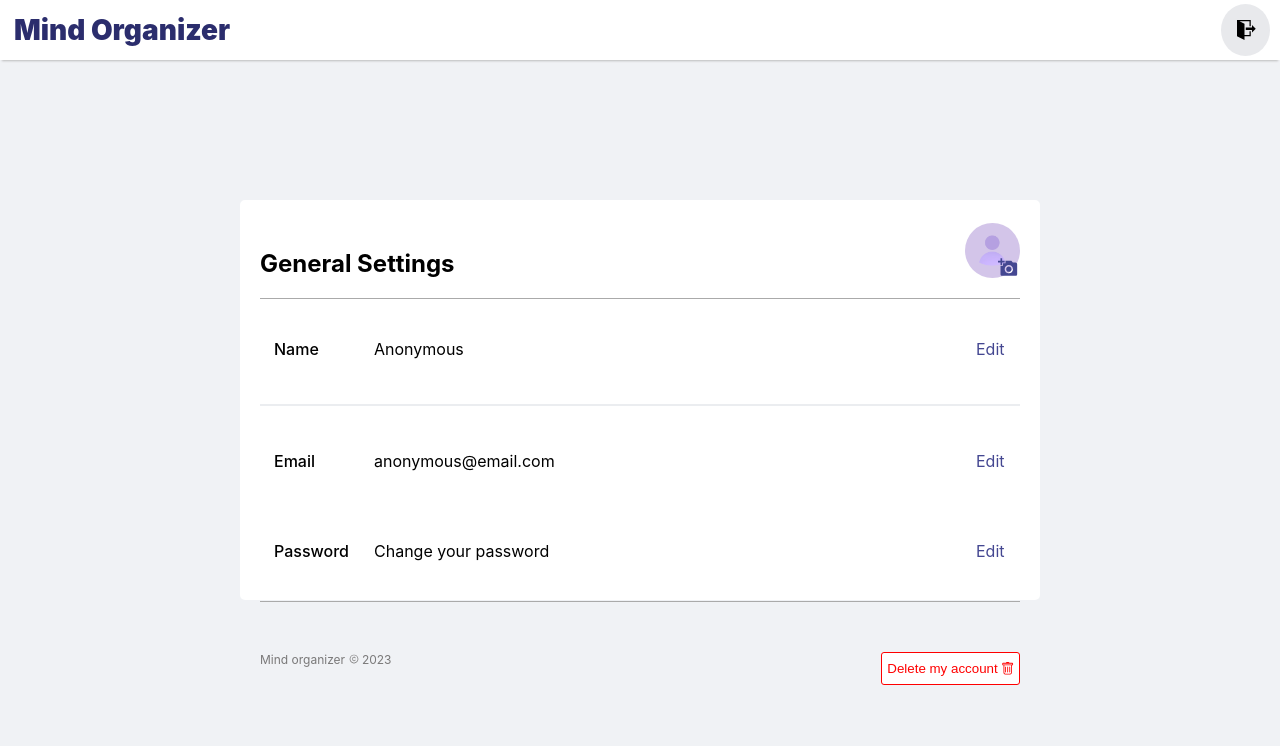
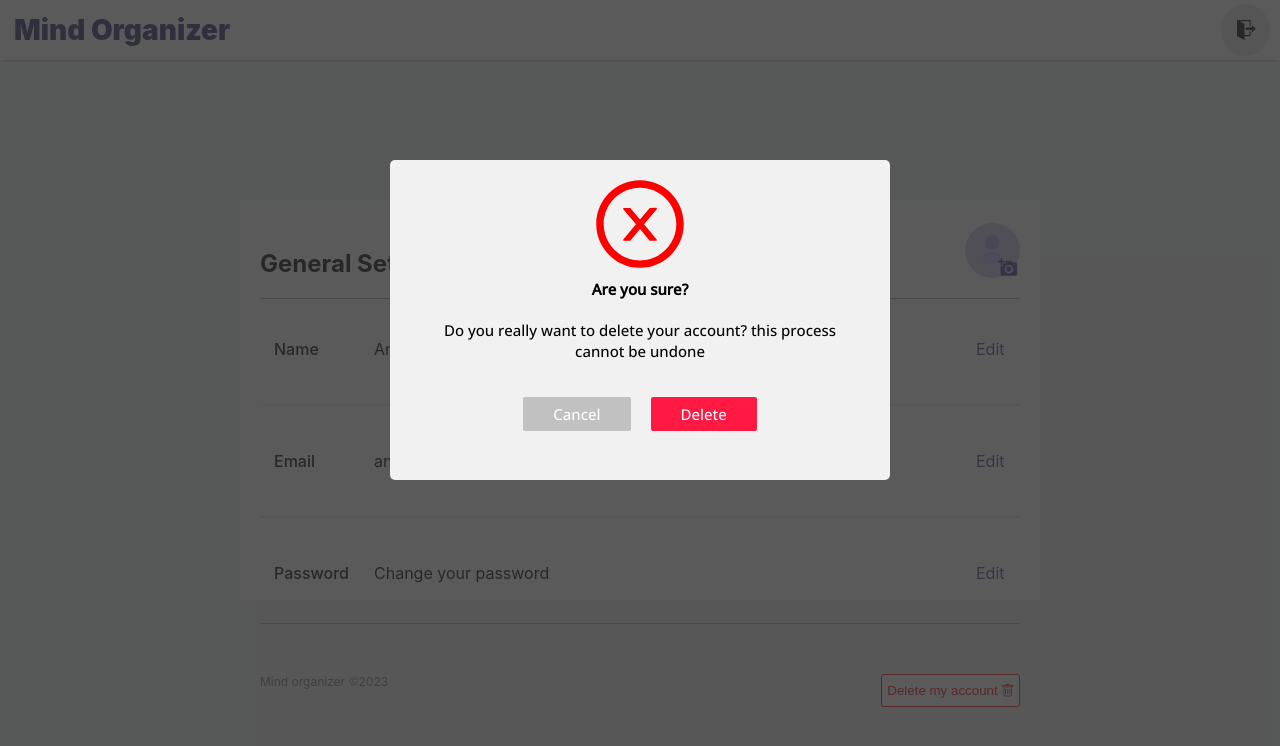
Before and after one commit to devcaiofelipe/todo-list-frontend, a React (Create React App) app: page /settings in a window 1280 px wide. Both pictures are taken after a click on the button "Delete my account". Shown: the top 746 px of the page. Built offline with nearby package versions, Linux system fonts and the light colour scheme; no server answers.

Commit message:
feat: add delete account

```diff
--- /dev/null
+++ b/src/components/DeleteAccountModal/index.jsx
@@ -0,0 +1,32 @@
+import './styles.css';
+import { AiOutlineCloseCircle } from "react-icons/ai";
+
+const DeleteAccountModal = ({ toggleModal, deleteAction }) => {
+  return (
+    <div className="modal">
+      <div onClick={toggleModal} className="overlay"></div>
+      <div className="modal-content">
+        <div className="modal-test">
+          <i>
+            <AiOutlineCloseCircle className="modal-icon"/>
+          </i>
+        </div>
+        <h2 className="font">Are you sure?</h2>
+        <p className="font">
+          Do you really want to delete your account? this process cannot be undone
+        </p>
+        <div className="buttons">
+          <button onClick={toggleModal} className="button cancel font">
+            Cancel
+          </button>
+          <button onClick={() => deleteAction()} className="button confirm font">
+            Delete
+          </button>
+        </div>
+
+      </div>
+    </div>
+  );
+}
+
+export default DeleteAccountModal;
--- /dev/null
+++ b/src/components/DeleteAccountModal/styles.css
@@ -0,0 +1,108 @@
+body.active-modal {
+  overflow-y: hidden;
+}
+
+.btn-modal {
+  padding: 10px 20px;
+  display: block;
+  margin: 100px auto 0;
+  font-size: 18px;
+}
+
+.modal, .overlay {
+  width: 100vw;
+  height: 100vh;
+  top: 0;
+  left: 0;
+  right: 0;
+  bottom: 0;
+  position: fixed;
+  z-index: 1;
+}
+
+.overlay {
+  background: rgba(49,49,49,0.8);
+}
+
+.modal-content {
+  position: absolute;
+  top: 40%;
+  left: 50%;
+  transform: translate(-50%, -50%);
+  line-height: 1.4;
+  background: #f1f1f1;
+  padding: 14px 28px;
+  border-radius: 5px;
+  max-width: 600px;
+  min-width: 300px;
+  height: 320px;
+  width: 500px;
+  animation-name: animatetop;
+  animation-duration: 0.4s;
+  z-index: 2;
+}
+
+@keyframes animatetop {
+  from { top: -200px; opacity:0 }
+  to { top: 388px; opacity:1 }
+}
+
+.close-modal {
+  position: absolute;
+  top: 10px;
+  right: 10px;
+  padding: 5px 7px;
+}
+
+.buttons {
+  display: flex;
+  margin-top: 10px;
+  justify-content: center;
+  align-items: center;
+  gap: 20px;
+}
+
+.button {
+  padding: 7px 30px;
+  border-radius: 2px;
+  border: none;
+  color: white;
+  text-align: center;
+}
+
+.confirm {
+  background-color: #FF1943;
+}
+.confirm:hover {
+  background-color: #860a21;
+}
+
+.cancel {
+  background-color: #C1C1C1;
+}
+
+.cancel:hover {
+  background-color: #979494;
+}
+
+.modal-content p, h2 {
+  text-align: center;
+}
+
+.font {
+  font-family: 'Open Sans', sans-serif;
+  font-size: 15px;
+  margin-bottom: 20px;
+}
+
+.modal-test {
+  display: flex;
+  flex-direction: row;
+  justify-content: center;
+}
+
+.modal-icon {
+  height: 100px;
+  width: 100px;
+  color: red;
+}
--- a/src/pages/Settings/index.jsx
+++ b/src/pages/Settings/index.jsx
@@ -1,5 +1,5 @@
 import './styles.css';
-import { useState, useContext } from 'react';
+import { useState, useContext, useEffect } from 'react';
 import { AiOutlineCopyrightCircle } from 'react-icons/ai';
 import { BsTrash } from 'react-icons/bs';
 import { GlobalContext } from '../../index';
@@ -10,7 +10,8 @@ import {
   signOut,
   reauthenticateWithCredential,
   EmailAuthProvider,
-  updatePassword
+  updatePassword,
+  deleteUser
 } from 'firebase/auth';
 import { useNavigate } from 'react-router-dom';
 import { MdAddAPhoto } from 'react-icons/md';
@@ -20,6 +21,8 @@ import { Link } from 'react-router-dom';
 import { ref as refDatabase, getDownloadURL } from 'firebase/storage'
 import defaultLogo from '../../assets/defaultLogo.jpeg';
 import storage from '../../shared/firebaseStorage';
+import { onAuthStateChanged } from 'firebase/auth';
+import DeleteAccountModal from '../../components/DeleteAccountModal';
 
 const Settings = () => {
   const [editingName, setEditingName] = useState(false);
@@ -34,6 +37,23 @@ const Settings = () => {
   const [passwordDoesNotMatch, setPasswordDoesNotMatch] = useState(false);
   const [oldPasswordWrong, setOldPasswordWrong] = useState(false);
   const [userProfilePicture, setProfilePicture] = useState(null);
+
+  const [deleteModal, setDeleteModal] = useState(false);
+
+  const toggleModal = () => {
+    setDeleteModal(!deleteModal);
+  }
+
+  useEffect(() => {
+    const auth = getAuth();
+    onAuthStateChanged(auth, (user) => {
+      if (user) {
+        console.log('a');
+      } else {
+        console.log('b');
+      }
+    })
+  }, []);
 
   const { contextState, setContextState } = useContext(GlobalContext);
   const navigation = useNavigate();
@@ -153,6 +173,15 @@ const Settings = () => {
     });
   }
 
+  const handleDeleteAccount = () => {
+    const auth = getAuth();
+    deleteUser(auth.currentUser)
+    .then(() => {
+      navigation('/');
+    })
+    .catch((e) => console.error('error 11', e))
+  }
+
   return (
     <>
       <header className="header-container-settings">
@@ -160,8 +189,13 @@ const Settings = () => {
         <div className="logout-container">
           <button onClick={handleSignOut}><ImExit className="exit-icon"/></button>
         </div>
+      </header>
 
-      </header>
+      {deleteModal && <DeleteAccountModal
+        toggleModal={toggleModal}
+        deleteAction={handleDeleteAccount}
+      />}
+
       <div className="settings-container">
         <div className="settings-content">
           <div className="settings-header">
@@ -230,6 +264,7 @@ const Settings = () => {
                 </div>
               </div>
             </li>
+            <span className="line"></span>
             <li className="li-box">
               <div onClick={toggleEditPassword} style={{ display: editingPassword ? 'none' : 'block', width: '100%' }}>
                 <div className="li-content">
@@ -269,8 +304,8 @@ const Settings = () => {
             </li>
           </ul>
           <footer className="footer-container">
-            <span>Mind organizer <AiOutlineCopyrightCircle className="copyright" /> 2023</span>
-            <button className="delete-acc-button">Delete my account<BsTrash /></button>
+            <span>Mind organizer <AiOutlineCopyrightCircle className="copyright"/>2023</span>
+            <button className="delete-acc-button" onClick={toggleModal}>Delete my account<BsTrash/></button>
           </footer>
         </div>
       </div>
```
Lines whose indentation alone changed are shown as unchanged.
